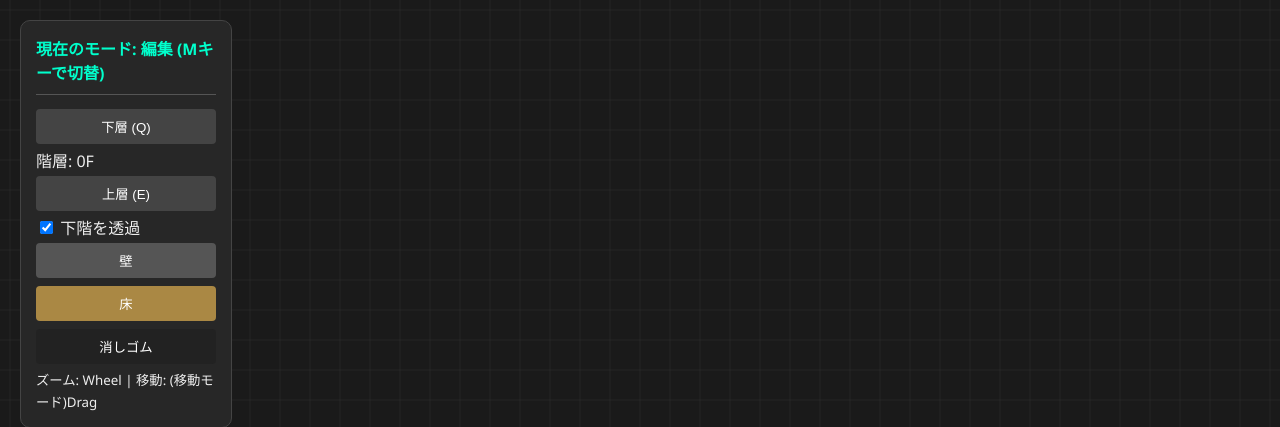
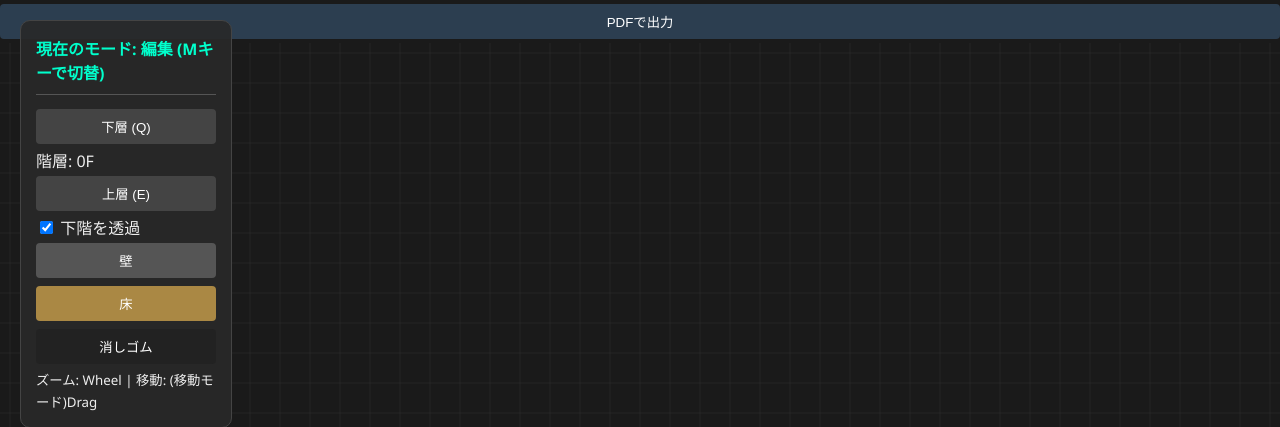
Before and after one commit to Manyason/Minecraft-Blue-Print, a Django app: template core/templates/core/design_editor.html in a window 1280 px wide. Shown: the top 427 px of the page. Run offline with Django 5.2, Linux system fonts and the light colour scheme; the template is opened without the code that fills it, so the values that code supplies are empty; some libraries are stand-ins or nearby versions.

Commit message:
pdf-push

```diff
--- a/core/static/core/js/editor.js
+++ b/core/static/core/js/editor.js
@@ -115,3 +115,17 @@ function changeLayer(v) {
     document.getElementById('layer-display').innerText = currentLayer;
     draw();
 }
+
+async function exportToPDF() {
+    const { jsPDF } = window.jspdf;
+    const doc = new jsPDF('landscape');
+
+    // Canvasを画像データ(PNG)に変換
+    const imageData = canvas.toDataURL("image/png");
+
+    const width = doc.internal.pageSize.getWidth();
+    const height = doc.internal.pageSize.getHeight();
+    doc.addImage(imageData, 'PNG', 0, 0, width, height);
+
+    doc.save(`blueprint-layer-${currentLayer}.pdf`);
+}
--- a/core/templates/core/design_editor.html
+++ b/core/templates/core/design_editor.html
@@ -5,6 +5,8 @@
     <meta charset="UTF-8">
     <title>Minecraft Blueprint Tool</title>
     <link rel="stylesheet" href="{% static 'core/css/design.css' %}">
+    <script src="https://cdnjs.cloudflare.com/ajax/libs/jspdf/2.5.1/jspdf.umd.min.js"></script>
+    <button onclick="exportToPDF()" style="background: #2c3e50;">PDFで出力</button>
 </head>
 <body>
     <div id="toolbar">
```
